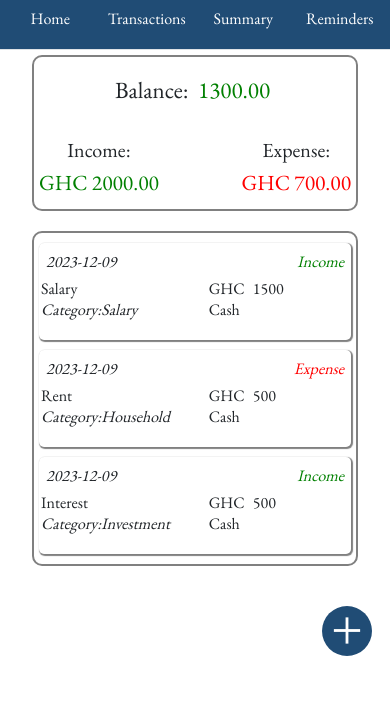
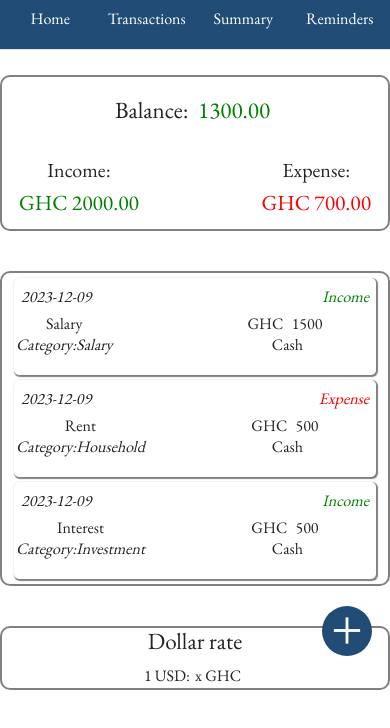
Before and after one commit to nGhart/expenseManager, a React (Create React App) app: page / in a window 390 px wide. Shown: the top 728 px of the page. Built offline with nearby package versions, Linux system fonts and the light colour scheme; a web font is replaced by a local one.

Commit message:
responsiveness

```diff
--- a/package.json
+++ b/package.json
@@ -7,8 +7,11 @@
     "@testing-library/jest-dom": "^5.16.5",
     "@testing-library/react": "^13.4.0",
     "@testing-library/user-event": "^13.5.0",
+    "axios": "^1.4.0",
     "bootstrap": "^5.3.0",
     "firebase": "^9.22.2",
+    "jest": "^27.5.1",
+    "mongoose": "^7.3.1",
     "react": "^18.2.0",
     "react-bootstrap": "^2.7.4",
     "react-calendar": "^4.2.1",
@@ -18,6 +21,7 @@
     "react-scripts": "5.0.1",
     "recharts": "^2.7.1",
     "redux": "^4.2.1",
+    "server": "^1.0.38",
     "uuid": "^9.0.0",
     "web-vitals": "^2.1.4"
   },
--- a/src/HomePage.js
+++ b/src/HomePage.js
@@ -4,6 +4,7 @@ import { getBalance, getEachTotal } from './appSlice/appSlice';
 import Container from 'react-bootstrap/Container';
 import Row from 'react-bootstrap/Row';
 import Col from 'react-bootstrap/Col';
+import CurrencyPage from './transaction/CurrencyPage';
 
 const HomePage = () => {
   const state = useSelector((state) => {
@@ -13,7 +14,10 @@ const HomePage = () => {
   useEffect(() => {
     dispatch(getEachTotal());
     dispatch(getBalance());
-  }, [state.transactions]);
+  }, [
+    // dispatch,
+    state.transactions,
+  ]);
   let lastTransactions;
   const getLastTransactions = () => {
     lastTransactions = state.transactions.slice(-3);
@@ -22,11 +26,14 @@ const HomePage = () => {
   return (
     <>
       <Container fluid style={{ fontFamily: 'Carter One', marginTop: '55px' }}>
-        <Row
+        <Row style={{ display: 'flex', justifyContent: 'center' }}>
+          <Col
+            md={{ span: 6, offset: 3 }}
             style={{
               border: '2px solid grey',
               margin: '20px',
               borderRadius: '10px',
+              textAlign: 'center',
             }}
           >
             <h3 style={{ textAlign: 'center', padding: '20px' }}>
@@ -58,14 +65,16 @@ const HomePage = () => {
                 <h4 style={{ color: 'red' }}>GHC {state.totalExpense}</h4>
               </section>
             </div>
+          </Col>
         </Row>
-
-        <Row
+        <Row style={{ display: 'flex', justifyContent: 'center' }}>
+          <Col
+            md={{ span: 6, offset: 3 }}
             style={{
               border: '2px solid grey',
               margin: '20px',
               borderRadius: '10px',
-            padding: '5px',
+              textAlign: 'center',
             }}
           >
             {lastTransactions.map((item) => {
@@ -142,6 +151,20 @@ const HomePage = () => {
                 </section>
               );
             })}
+          </Col>
+        </Row>
+        <Row style={{ display: 'flex', justifyContent: 'center' }}>
+          <Col
+            md={{ span: 6, offset: 3 }}
+            style={{
+              border: '2px solid grey',
+              margin: '20px',
+              borderRadius: '10px',
+              textAlign: 'center',
+            }}
+          >
+            <CurrencyPage />
+          </Col>
         </Row>
       </Container>
     </>
--- a/src/ReminderPage.js
+++ b/src/ReminderPage.js
@@ -60,17 +60,24 @@ const ReminderPage = () => {
       }}
     >
       <h1 style={{ textAlign: 'center' }}>Reminders</h1>
-      <Row>
-        <Col sm={{ span: 4, offset: 4 }}>
+      <Row
+        style={{
+          margin: 'auto',
+        }}
+      >
+        <Col sm={{ span: 6, offset: 3 }}>
           <Stack gap={2} className="col-md-12 mx-auto">
-            <div>
+            <Row>
               <AddReminder newReminder={addReminder} />
-            </div>
+            </Row>
           </Stack>
         </Col>
       </Row>
       <div>
-        <Stack gap={2} className="col-md-12 mx-auto">
+        <Stack
+          gap={2}
+          className="col-sm-8 col-sm-offset-2 col-md-6 col-md-offset-3 mx-auto"
+        >
           <Reminders
             usersData={users}
             deleteReminder={deleteReminder}
--- /dev/null
+++ b/src/transaction/CurrencyPage.js
@@ -0,0 +1,28 @@
+import React from 'react';
+import { useState, useEffect } from 'react';
+import Col from 'react-bootstrap/Col';
+
+const CurrencyPage = () => {
+  const [rate, getRate] = useState([]);
+
+  // useEffect(() => {
+  //   axios.get('http://data.fixer.io/api/latest?access_key=b71430f5e7f1f8ca97f3a5be11eab7b7'
+  //     )
+  //     .then((review) => {
+  //       getReview(review.);
+  //     })
+  //     .catch((errr) => {
+  //       console.log(errr);
+  //     });
+  // }, []);
+
+  return (
+    <Col style={{ textAlign: 'center' }}>
+      <h3>Dollar rate</h3>
+      <span>1 USD:</span>x GHC
+      <span></span>
+    </Col>
+  );
+};
+
+export default CurrencyPage;
--- a/src/transaction/SingleTransaction.js
+++ b/src/transaction/SingleTransaction.js
@@ -15,17 +15,14 @@ const SingleTransaction = (props) => {
       : (colourTransaction = 'red');
 
   return (
-    <Container
-      // key={props.user.id}
+    <Col
+      xs={12}
+      lg={{ span: 6, offset: 3 }}
+      key={props.user.id}
       style={{
-        padding: '5px',
+        margin: '5px',
         borderRadius: '5px',
         boxShadow: '2px 2px 2px 2px grey',
-        // display: 'flex',
-        // flexDirection: 'row',
-        // width: '100%',
-        // backgroundColor: 'white',
-        // justifyContent: 'space-between',
       }}
     >
       <Row>
@@ -120,42 +117,7 @@ const SingleTransaction = (props) => {
           Delete
         </button>
       </div>
-      {/* <div
-        style={{
-          display: 'flex',
-          flexDirection: 'column',
-        }}
-      >
-        <button
-          style={{
-            width: '60px',
-            backgroundColor: 'grey',
-            color: 'white',
-            borderRadius: '5px',
-            margin: '2px',
-            border: 'none',
-          }}
-          onClick={() => {}}
-        >
-          Edit
-        </button>
-        <button
-          style={{
-            width: '60px',
-            backgroundColor: 'grey',
-            color: 'white',
-            borderRadius: '5px',
-            margin: '2px',
-            border: 'none',
-          }}
-          onClick={() => {
-            dispatch(deleteTransaction(props.user.id));
-          }}
-        >
-          Delete
-        </button>
-      </div> */}
-    </Container>
+    </Col>
   );
 };
 export default SingleTransaction;
--- a/src/transaction/Transactions.js
+++ b/src/transaction/Transactions.js
@@ -1,5 +1,5 @@
 import React from 'react';
-import Stack from 'react-bootstrap/Stack';
+import Row from 'react-bootstrap/Row';
 import { useEffect } from 'react';
 import SingleTransaction from './SingleTransaction';
 import { useDispatch, useSelector } from 'react-redux';
@@ -11,6 +11,7 @@ const Transactions = () => {
   });
 
   const dispatch = useDispatch();
+
   useEffect(() => {
     dispatch(getEachTotal());
   }, [state]);
@@ -71,11 +72,17 @@ const Transactions = () => {
           </span>
         </h6>
       </section>
-      <Stack gap={2} style={{ marginTop: '55px' }}>
+      <Row
+        style={{
+          marginTop: '55px',
+          display: 'flex',
+          justifyContent: 'center',
+        }}
+      >
         {state.transactions.map((item) => {
           return <SingleTransaction key={item.id} user={item} />;
         })}
-      </Stack>
+      </Row>
     </>
   );
 };
```
Also changed, not shown: src/config.js (added, +11 -0 lines), src/transaction/Currency.js (deleted), 1 other file (tests, documents, lock files or other folders). Lines whose indentation alone changed are shown as unchanged.
